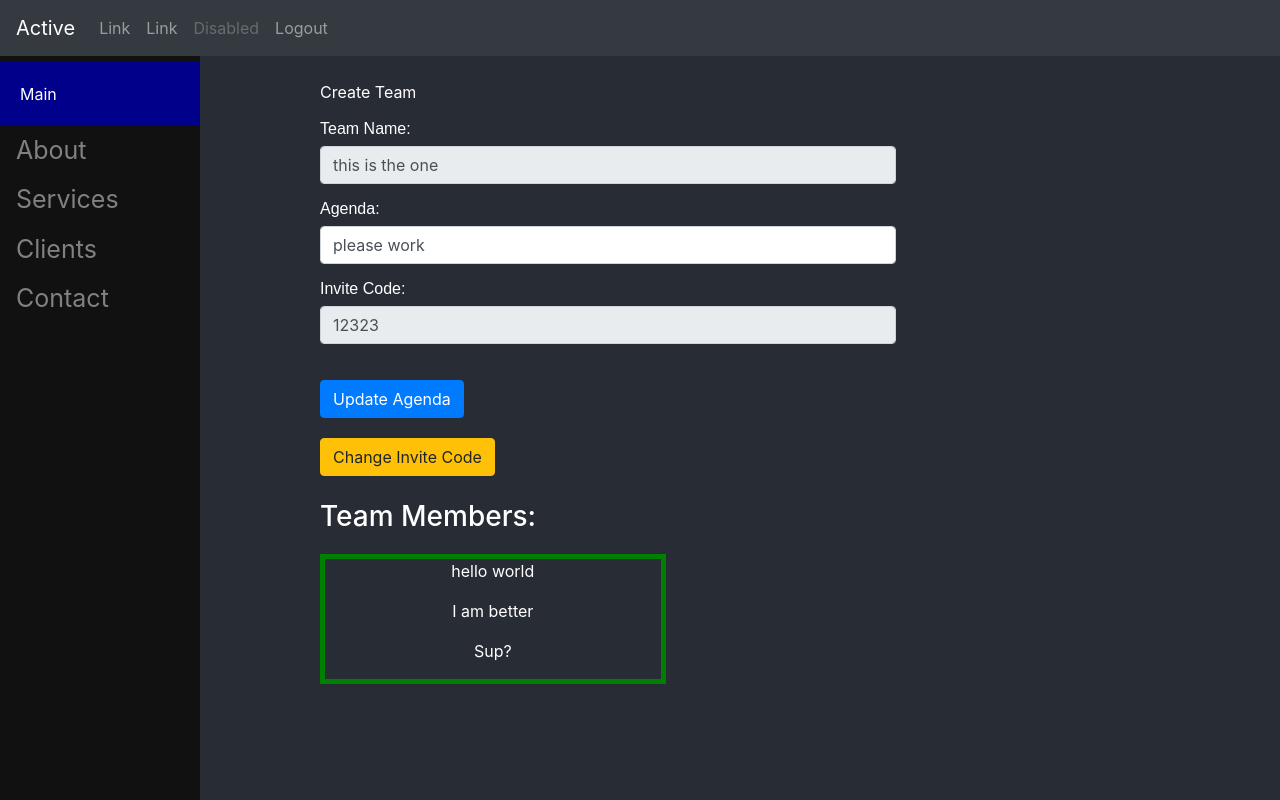
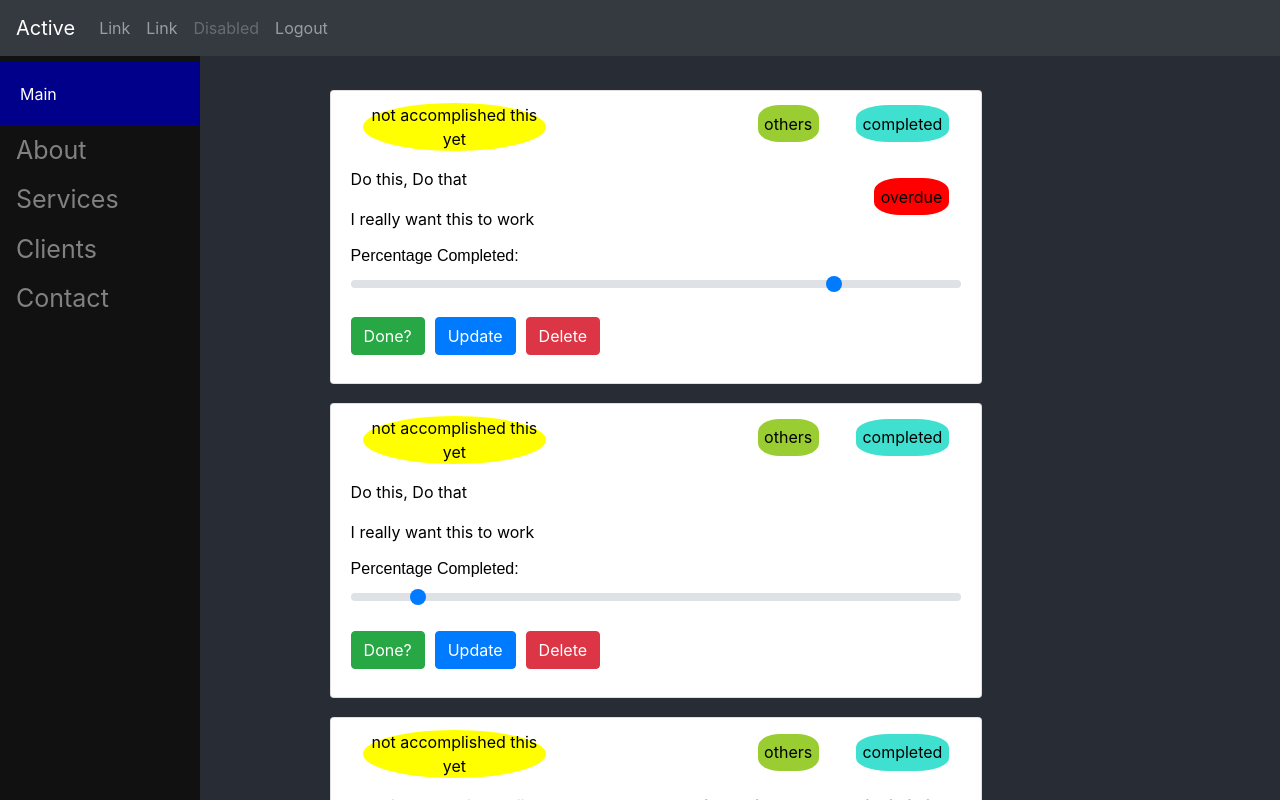
Before and after one commit to arpitgupta1906/stack_hack, a React (Create React App) app in the folder frontend/: page /team/1 in a window 1280 px wide. Shown: the top 800 px of the page. Built offline with nearby package versions, Linux system fonts and the light colour scheme.

Commit message:
added invite and teamboard

```diff
--- a/frontend/src/App.js
+++ b/frontend/src/App.js
@@ -9,13 +9,14 @@ import TasksList from './containers/TasksList';
 import AddTask from './components/Tasks/AddTask';
 // import EditTask from './components/Tasks/EditTask';
 // import CreateTeam from './components/Teams/CreateTeam';
-import TeamProfile from './components/Teams/TeamProfile';
+// import TeamProfile from './components/Teams/TeamProfile';
+import TeamBoard from './containers/TeamBoard';
 
 function App() {
   return (
     <div className="App">
       <Layout>
-      <TeamProfile />
+      <TeamBoard />
         {/* <AddTask team="" id="" /> */}
         {/* <TasksList /> */}
       </Layout>
--- a/frontend/src/components/Teams/JoinTeam.js
+++ b/frontend/src/components/Teams/JoinTeam.js
@@ -1,4 +1,5 @@
 import React, { Component } from 'react';
+import '../css/AddTask.css'
 
 class JoinTeam extends Component {
 
--- a/frontend/src/containers/TeamBoard.js
+++ b/frontend/src/containers/TeamBoard.js
@@ -0,0 +1,66 @@
+import React, { Component } from 'react';
+import SingleTask from '../components/Tasks/SingleTask';
+
+class TeamBoard extends Component {
+
+    constructor(props) {
+        super(props);
+        this.state={
+            tasks:[
+                {
+                    description:"Do this, Do that",
+                    dueDateTime:"not accomplished this yet",
+                    percentCompleted:80,
+                    team:"Major lazer",
+                    labels:"others",
+                    completed:"completed",
+                    notes:"I really want this to work",
+                    overdue:"overdue"
+                },
+                {
+                    description:"Do this, Do that",
+                    dueDateTime:"not accomplished this yet",
+                    percentCompleted:"10",
+                    team:"Major lazer",
+                    labels:"others",
+                    completed:"completed",
+                    notes:"I really want this to work",
+                    overdue:""
+                },
+                {
+                    description:"Do this, Do thatj;kdl; dijd 9d d d d d d d  d d d  dfdsd s f s d sd d sd s f s fs fs fs s  sf fs d d d d d  d d d d d d d d d dd d dd",
+                    dueDateTime:"not accomplished this yet",
+                    percentCompleted:"10",
+                    team:"Major lazer",
+                    labels:"others",
+                    completed:"completed",
+                    notes:"I really want this to work",
+                    overdue:"overdue"
+                },
+            ],
+        }
+    }
+
+
+    render() {
+
+        const {tasks}=this.state
+
+        console.log(tasks)
+        const tasklist=tasks.map((task)=>{
+            return (
+                <div>
+                    <SingleTask task={task} />
+                </div>
+            )
+        })
+
+        return (
+            <div>
+                {tasklist}
+            </div>
+        );
+    }
+}
+
+export default TeamBoard;
```
Also changed, not shown: frontend/src/components/Teams/Invite.js (+30 -0 lines), frontend/src/components/Teams/TeamTasks.js (deleted).
